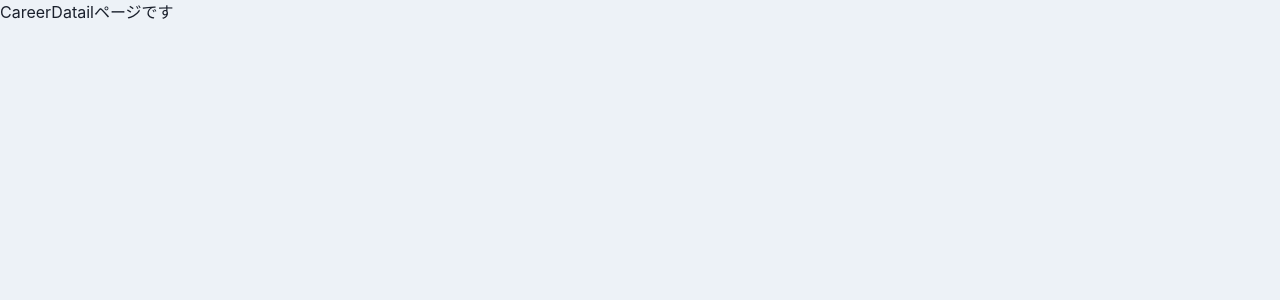
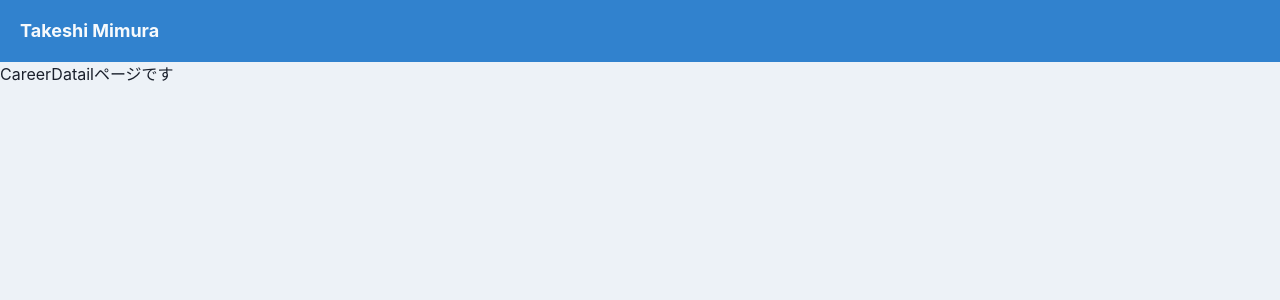
Before and after one commit to Mimu-salon/my-portfolio, a React (Create React App) app: page /carrer_datail in a window 1280 px wide. Shown: the top 300 px of the page. Built offline with nearby package versions, Linux system fonts and the light colour scheme.

Commit message:
♻️ ヘッダー部分のコンポーネント化

```diff
--- a/src/components/organisms/layout/HeaderHome.tsx
+++ /dev/null
@@ -1,35 +0,0 @@
-import { memo, VFC } from 'react';
-import { Box, Flex, Heading, Link } from '@chakra-ui/layout';
-import { useDisclosure } from '@chakra-ui/hooks';
-
-import { NavigationIconButton } from '../../atoms/button/NavigationIconButton';
-import { NavigationDrawer } from '../../molecules/NavigationDrawer';
-
-export const HeaderHome: VFC = memo(() => {
-  const { isOpen, onOpen, onClose } = useDisclosure();
-  return (
-    <>
-      <Flex as='nav' bg='blue.500' color='gray.50' align='center' justify='space-between' padding={{ base: 3, md: 5 }}>
-        <Flex align='center' as='a' mr={8} _hover={{ cursor: 'pointer' }}>
-          <Heading as='h1' fontSize={{ base: 'md', md: 'lg' }}>
-            Takeshi Mimura
-          </Heading>
-        </Flex>
-        <Flex align='center' fontSize='sm' flexGrow={2} display={{ base: 'none', md: 'flex' }}>
-          <Box pr={4}>
-            <Link>Proflle</Link>
-          </Box>
-          <Box pr={4}>
-            <Link>Carrer</Link>
-          </Box>
-          <Box pr={4}>
-            <Link>Skills/Portfolio</Link>
-          </Box>
-          <Link>Contact</Link>
-        </Flex>
-        <NavigationIconButton onOpen={onOpen} />
-        <NavigationDrawer onClose={onClose} isOpen={isOpen} />
-      </Flex>
-    </>
-  );
-});
--- /dev/null
+++ b/src/components/organisms/layout/header/HeaderCareerDatail.tsx
@@ -0,0 +1,6 @@
+import { memo, VFC } from 'react';
+import { HeaderTemplate } from './HeaderTemplate';
+
+export const HeaderCareerDatail: VFC = memo((layout) => {
+  return <HeaderTemplate>{layout.children}</HeaderTemplate>;
+});
--- /dev/null
+++ b/src/components/organisms/layout/header/HeaderHome.tsx
@@ -0,0 +1,30 @@
+import { memo, VFC } from 'react';
+import { Box, Flex, Link } from '@chakra-ui/layout';
+import { useDisclosure } from '@chakra-ui/hooks';
+
+import { NavigationIconButton } from '../../../atoms/button/NavigationIconButton';
+import { NavigationDrawer } from '../../../molecules/NavigationDrawer';
+import { HeaderTemplate } from './HeaderTemplate';
+
+export const HeaderHome: VFC = memo(() => {
+  const { isOpen, onOpen, onClose } = useDisclosure();
+
+  return (
+    <HeaderTemplate>
+      <Flex align='center' fontSize='sm' flexGrow={2} display={{ base: 'none', md: 'flex' }}>
+        <Box pr={4}>
+          <Link>Proflle</Link>
+        </Box>
+        <Box pr={4}>
+          <Link>Carrer</Link>
+        </Box>
+        <Box pr={4}>
+          <Link>Skills/Portfolio</Link>
+        </Box>
+        <Link>Contact</Link>
+      </Flex>
+      <NavigationIconButton onOpen={onOpen} />
+      <NavigationDrawer onClose={onClose} isOpen={isOpen} />
+    </HeaderTemplate>
+  );
+});
--- /dev/null
+++ b/src/components/organisms/layout/header/HeaderTemplate.tsx
@@ -0,0 +1,25 @@
+import { memo, ReactNode, useCallback, VFC } from 'react';
+import { Flex, Heading } from '@chakra-ui/layout';
+import { useHistory } from 'react-router';
+
+type Props = {
+  children: ReactNode;
+};
+
+export const HeaderTemplate: VFC<Props> = memo((props) => {
+  const { children } = props;
+
+  const history = useHistory();
+  const onClickHome = useCallback(() => history.push('/'), [history]);
+
+  return (
+    <Flex as='nav' bg='blue.500' color='gray.50' align='center' justify='space-between' padding={{ base: 4, md: 5 }}>
+      <Flex align='center' as='a' mr={8} _hover={{ cursor: 'pointer' }} onClick={onClickHome}>
+        <Heading as='h1' fontSize={{ base: 'md', md: 'lg' }}>
+          Takeshi Mimura
+        </Heading>
+      </Flex>
+      {children}
+    </Flex>
+  );
+});
--- a/src/components/pages/CareerDatail.tsx
+++ b/src/components/pages/CareerDatail.tsx
@@ -1,5 +1,11 @@
 import { memo, VFC } from 'react';
+import { HeaderCareerDatail } from '../organisms/layout/header/HeaderCareerDatail';
 
-export const CareerDatail : VFC = memo(() => {
-  return <p>CareerDatailページです</p>
+export const CareerDatail: VFC = memo(() => {
+  return (
+    <>
+      <HeaderCareerDatail />
+      <p>CareerDatailページです</p>
+    </>
+  );
 });
--- a/src/components/pages/Home.tsx
+++ b/src/components/pages/Home.tsx
@@ -1,5 +1,5 @@
 import { memo, VFC } from 'react';
-import { HeaderHome } from '../organisms/layout/HeaderHome';
+import { HeaderHome } from '../organisms/layout/header/HeaderHome';
 
 export const Home: VFC = memo(() => {
   return (
```
Also changed, not shown: 1 other file (tests, documents, lock files or other folders).
